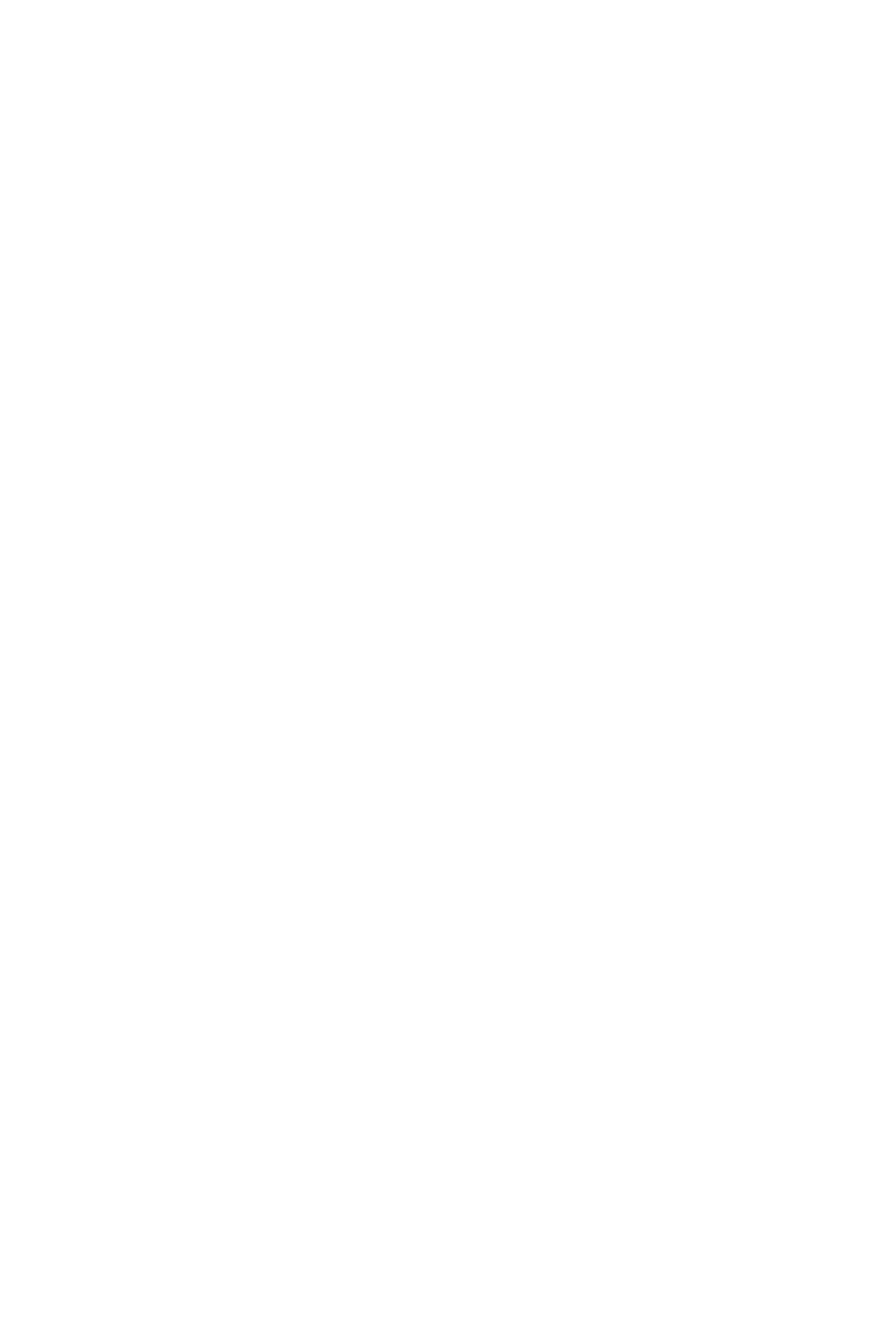
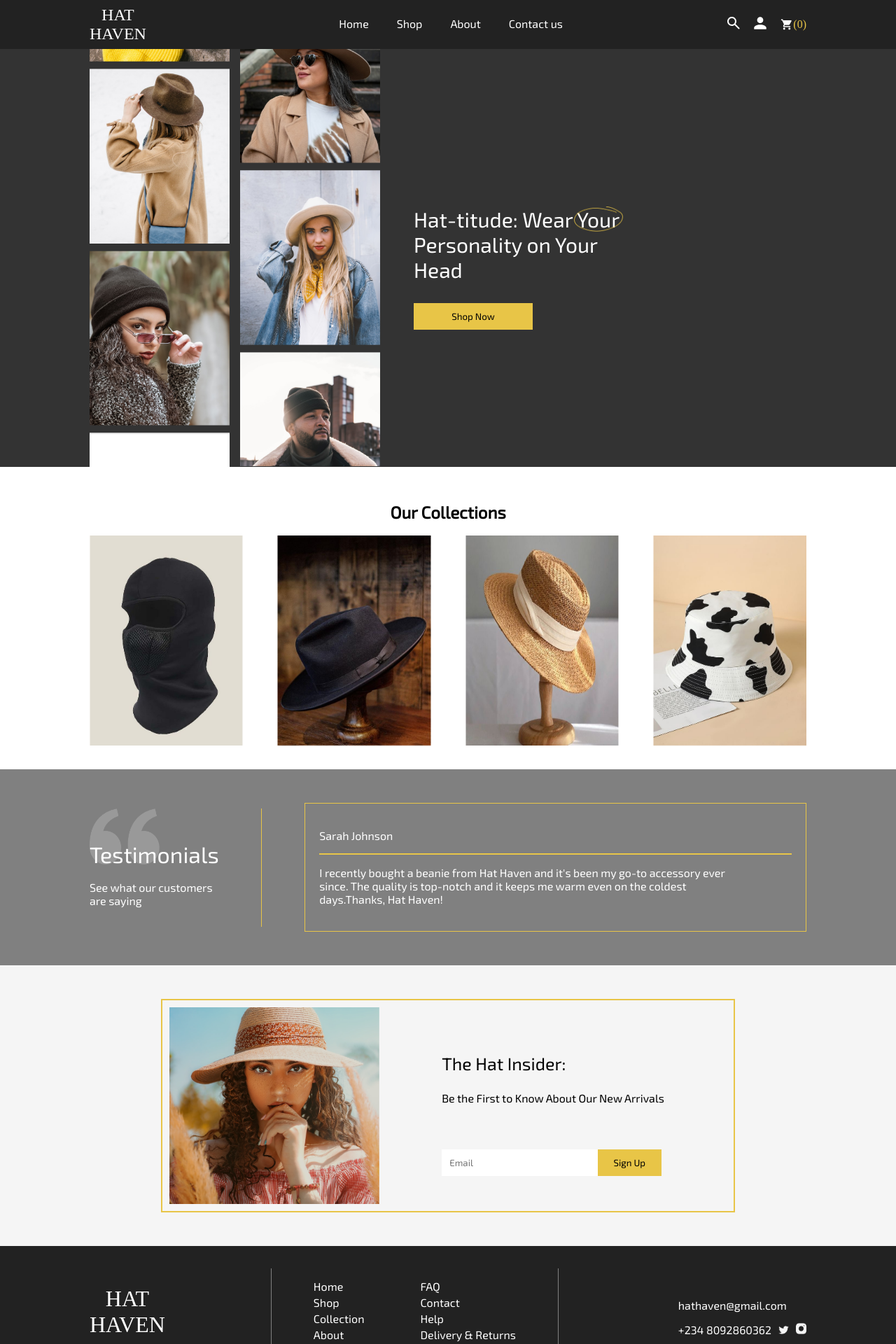
Before and after one commit to Codelary-Technologies-Ltd/hatHaven, a React (Vite) app: page / in a window 1280 px wide. Shown: the top 1920 px of the page at 70% size. Before the commit the page ends 800 px from the top, so only its background shows below. Built offline with nearby package versions, Linux system fonts and the light colour scheme; a web font is replaced by a local one.

Commit message:
feat: created the routes

```diff
--- a/src/App.jsx
+++ b/src/App.jsx
@@ -1,9 +1,22 @@
 import style from './App.module.scss'
+import { BrowserRouter,Routes,Route } from 'react-router-dom';
+import Home from "./pages/Home"
+import Category from "./pages/Category"
+import Navbar from './components/Navbar.jsx'
+import Footer from './components/Footer.jsx'
 function App() {
 
   return (
     <>
       <div>
+        <Navbar />
+        <BrowserRouter>
+          <Routes>
+            <Route path='/' element={<Home />}/>
+            <Route path='/category' element={<Category />}/>
+          </Routes>
+        </BrowserRouter>
+        <Footer />
       </div>
     </>
   )
```
